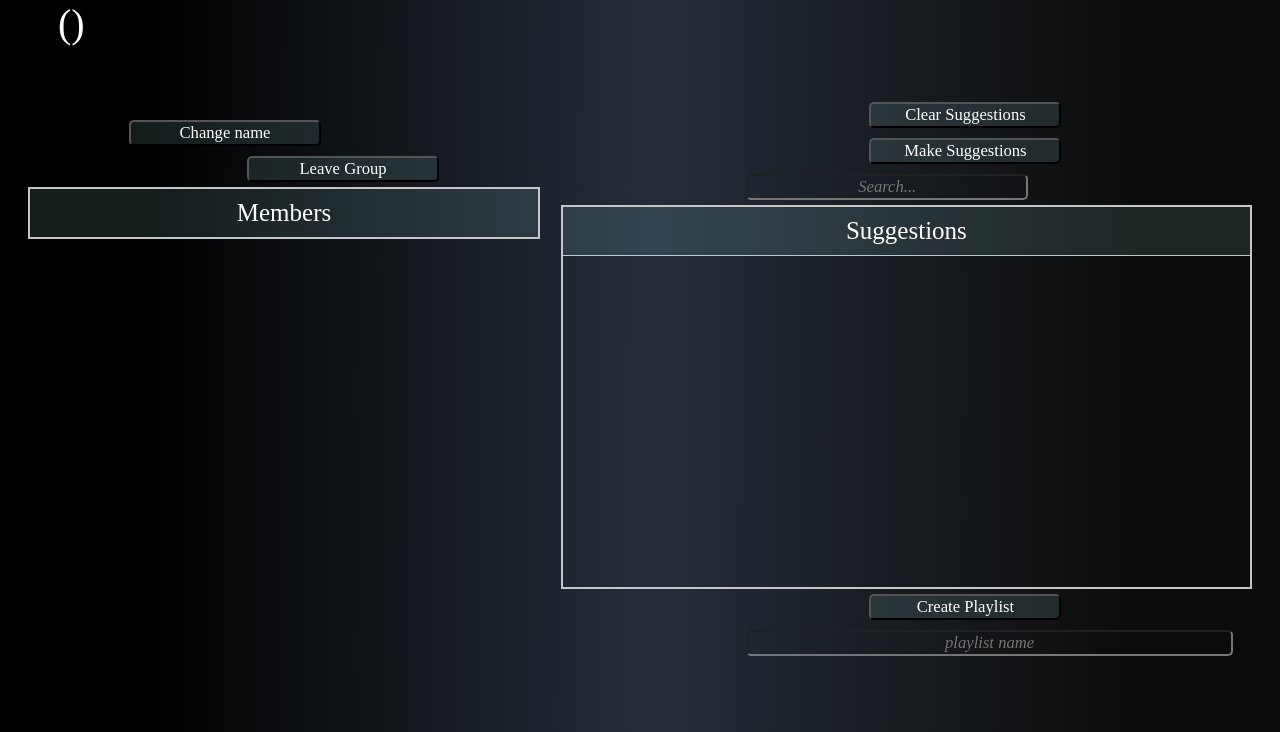
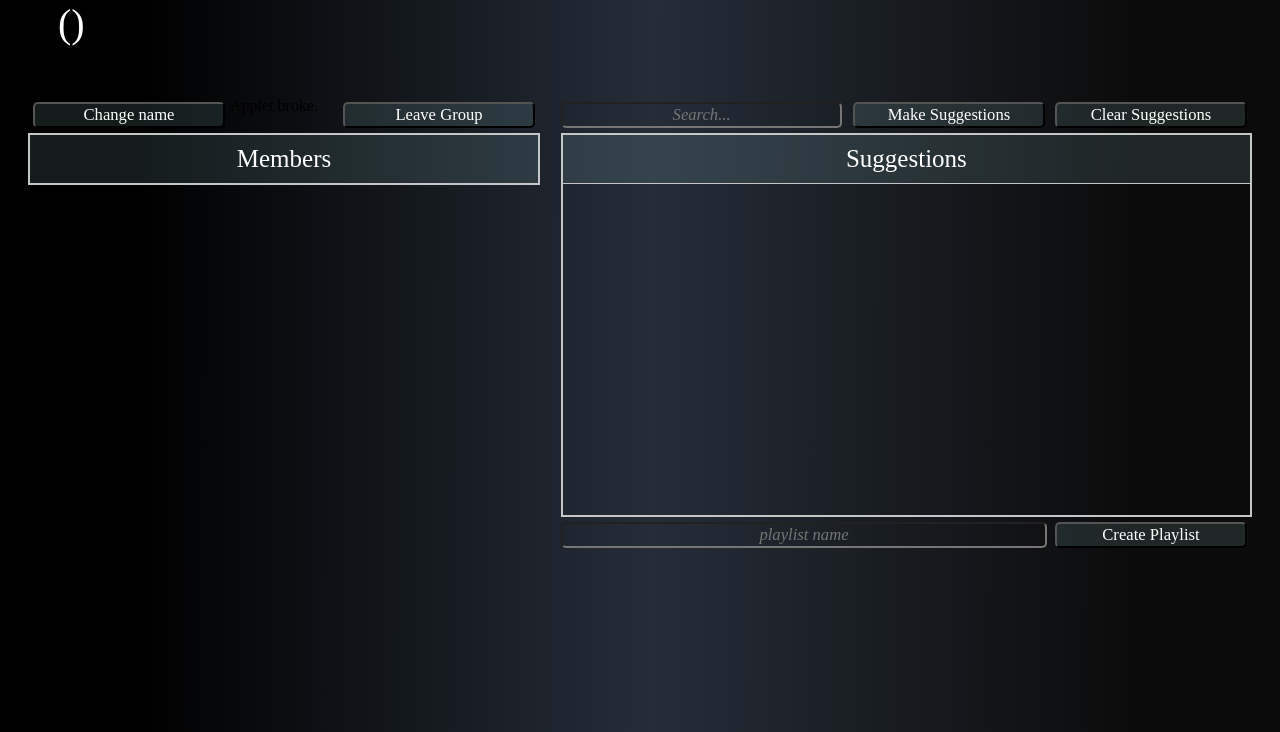
Before and after one commit to elnathanau1/CS411Project, a Django app: template django/spotifyapp_1/templates/group_view.html in a window 1280 px wide. Shown: the part 68-800 px from the top of the page. Run offline with Django 3.2, Linux system fonts and the light colour scheme; the template is opened without the code that fills it, so the values that code supplies are empty; parts of the project's set-up code (start-up, migrations or seed data) failed here and were passed over.

Commit message:
fixing group_view

```diff
--- a/django/spotifyapp_1/static/css/style3.css
+++ b/django/spotifyapp_1/static/css/style3.css
@@ -321,6 +321,7 @@ td {
 }
 
 .button_hous {
+  display: contents;
   margin-left: auto;
   margin-right: auto;
   width: 320px;
```
